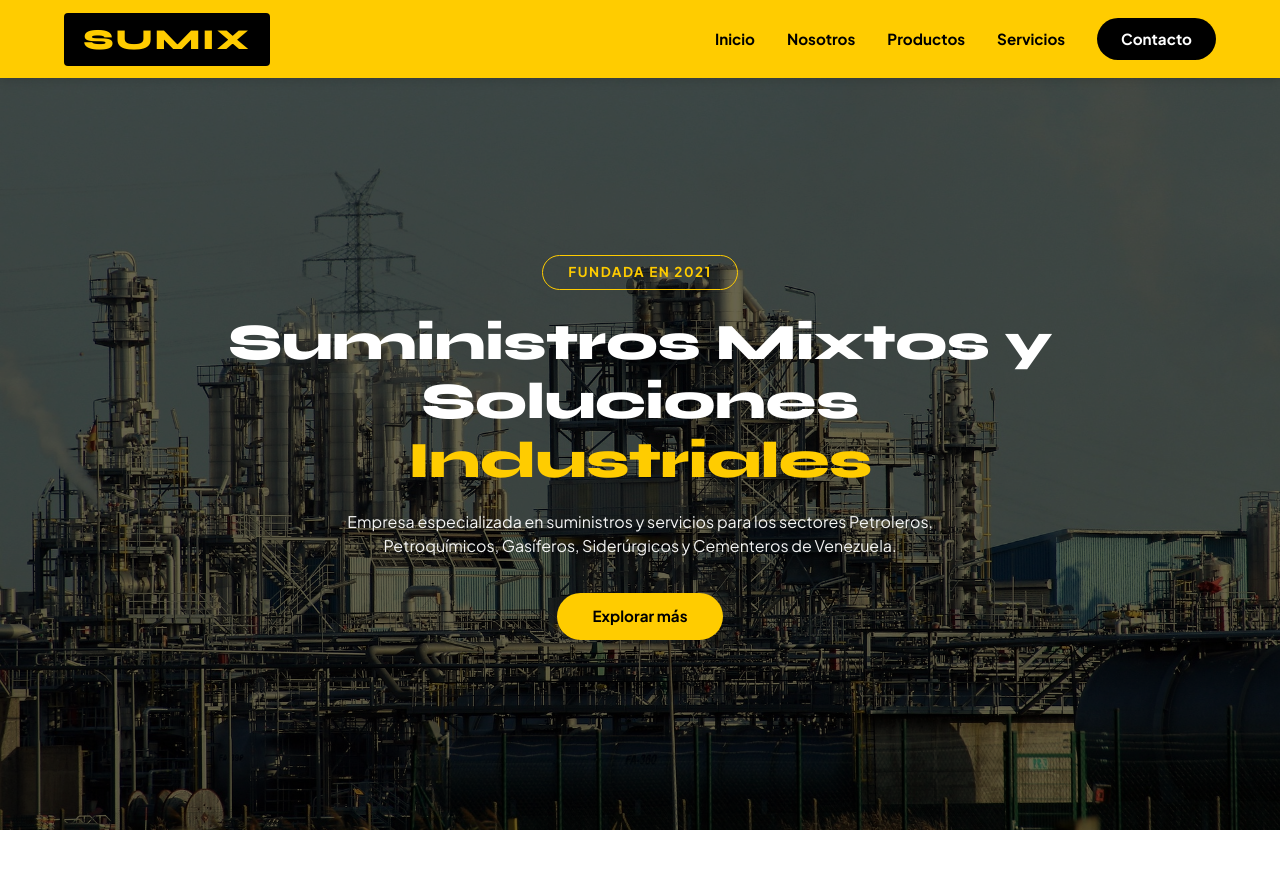
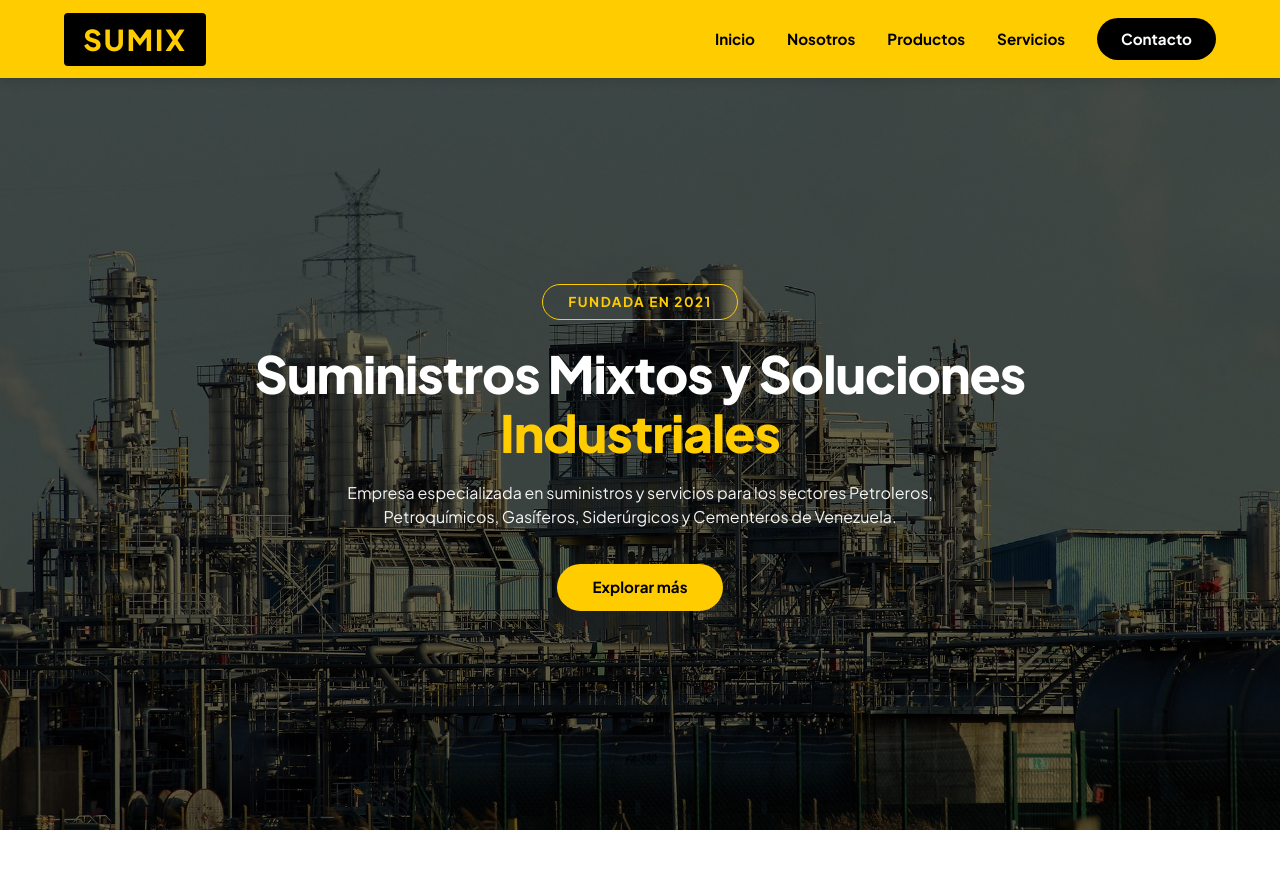
Before and after one commit to ing-nestorgomez/ximus, a Jekyll site: the page built from index.html, in a window 1280 px wide and 900 px high. Shown: the top 869 px of the window. Built offline with Jekyll 4.4.1, drawn with Linux system fonts in a browser that asks for light colours.

Commit message:
Update styles and variables in styles.scss

```diff
--- a/assets/css/styles.scss
+++ b/assets/css/styles.scss
@@ -1,6 +1,6 @@
 ---
 ---
-/* Estilos Principales SUMIX - Diseño Final */
+/* Estilos Principales SUMIX - Final Consolidado */
 
 :root {
   --color-primary: #FFCC00;         /* Amarillo SUMIX */
@@ -13,7 +13,8 @@
   --color-text-light: #FFFFFF;
   --radius-btn: 30px;              /* Botones ovalados/píldora */
   --radius-card: 12px;
-  --font-main: 'Montserrat', sans-serif;
+  --font-main: 'Plus Jakarta Sans', sans-serif;
+  --font-heading: 'Plus Jakarta Sans', sans-serif;
   --transition: all 0.3s ease;
 }
 
@@ -34,6 +35,10 @@ body {
   color: var(--color-text-dark);
   line-height: 1.5;
   overflow-x: hidden;
+}
+
+h1, h2, h3, .hero-title, .logo-sumix {
+  font-family: var(--font-heading);
 }
 
 a {
@@ -121,7 +126,7 @@ a {
   margin-top: 65px;
 }
 
-/* HERO SECTION */
+/* HERO SECTION CON OVERLAY AMARILLENTO */
 .hero-section {
   position: relative;
   height: 85vh;
@@ -131,12 +136,13 @@ a {
   align-items: center;
   justify-content: center;
   text-align: center;
-  color: var(--color-text-light);
+  color: #FFFFFF;
 
   .hero-overlay {
     position: absolute;
     inset: 0;
-    background: rgba(198, 165, 67, 0.72);
+    background: rgba(45, 40, 10, 0.72);
+    mix-blend-mode: multiply;
   }
 
   .hero-container {
@@ -148,21 +154,22 @@ a {
 
   .hero-badge {
     display: inline-block;
-    border: 2px solid var(--color-primary);
+    border: 1.5px solid var(--color-primary);
     color: var(--color-primary);
-    padding: 0.4rem 1.5rem;
+    padding: 0.4rem 1.6rem;
     border-radius: var(--radius-btn);
-    font-size: 0.9rem;
-    font-weight: 800;
-    letter-spacing: 2px;
+    font-size: 0.85rem;
+    font-weight: 700;
+    letter-spacing: 1.5px;
     margin-bottom: 1.5rem;
   }
 
   .hero-title {
     font-size: 3.2rem;
-    font-weight: 900;
-    line-height: 1.2;
-    margin-bottom: 1.5rem;
+    font-weight: 800;
+    line-height: 1.15;
+    margin-bottom: 1.2rem;
+    letter-spacing: -0.02em;
 
     .text-highlight {
       color: var(--color-primary);
@@ -170,18 +177,22 @@ a {
   }
 
   .hero-subtitle {
-    font-size: 1.15rem;
-    max-width: 750px;
-    margin: 0 auto 2.5rem;
-    color: #E0E0E0;
+    font-size: 1rem;
+    font-weight: 400;
+    max-width: 680px;
+    margin: 0 auto 2.2rem;
+    color: #FFFFFF;
+    line-height: 1.5;
+    opacity: 0.95;
   }
 
   .btn-hero {
     display: inline-block;
     background-color: var(--color-primary);
     color: #000000;
-    padding: 0.8rem 2.5rem;
-    font-weight: 800;
+    padding: 0.75rem 2.2rem;
+    font-weight: 700;
+    font-size: 0.95rem;
     border-radius: var(--radius-btn);
 
     &:hover {
@@ -575,96 +586,3 @@ a {
     grid-template-columns: 1fr;
   }
 }
-
-/* Actualizamos la variable de fuente en el :root */
-:root {
-  --font-main: 'Plus Jakarta Sans', sans-serif;
-  --font-heading: 'Syne', 'Plus Jakarta Sans', sans-serif;
-  /* ... resto de variables se mantienen ... */
-}
-
-/* Aplicamos las fuentes */
-body {
-  font-family: var(--font-main);
-}
-
-h1, h2, h3, .hero-title, .logo-sumix {
-  font-family: var(--font-heading);
-}
-
-/* HERO SECTION CON OVERLAY AMARILLENTO */
-.hero-section {
-  position: relative;
-  height: 85vh;
-  min-height: 520px;
-  background: url('../images/hero-bg.jpg') center/cover no-repeat;
-  display: flex;
-  align-items: center;
-  justify-content: center;
-  text-align: center;
-  color: #FFFFFF;
-
-  /* Sombreado amarillo verdoso oscuro calcado del PDF */
-  .hero-overlay {
-    position: absolute;
-    inset: 0;
-    background: rgba(45, 40, 10, 0.72); /* Mezcla oscura de amarillo/negro */
-    mix-blend-mode: multiply; /* Fusiona el tono con la imagen de fondo */
-  }
-
-  .hero-container {
-    position: relative;
-    z-index: 2;
-    max-width: 900px;
-    padding: 0 1.5rem;
-  }
-
-  .hero-badge {
-    display: inline-block;
-    border: 1.5px solid var(--color-primary);
-    color: var(--color-primary);
-    padding: 0.4rem 1.6rem;
-    border-radius: 30px;
-    font-size: 0.85rem;
-    font-weight: 700;
-    letter-spacing: 1.5px;
-    margin-bottom: 1.5rem;
-  }
-
-  .hero-title {
-    font-size: 3.2rem;
-    font-weight: 800;
-    line-height: 1.15;
-    margin-bottom: 1.2rem;
-    letter-spacing: -0.5px;
-
-    .text-highlight {
-      color: var(--color-primary);
-    }
-  }
-
-  /* Estilos para el nuevo texto blanco */
-  .hero-subtitle {
-    font-size: 1rem;
-    font-weight: 400;
-    max-width: 680px;
-    margin: 0 auto 2.2rem;
-    color: #FFFFFF;
-    line-height: 1.5;
-    opacity: 0.95;
-  }
-
-  .btn-hero {
-    display: inline-block;
-    background-color: var(--color-primary);
-    color: #000000;
-    padding: 0.75rem 2.2rem;
-    font-weight: 700;
-    font-size: 0.95rem;
-    border-radius: 30px;
-
-    &:hover {
-      background-color: var(--color-primary-hover);
-    }
-  }
-}
```
